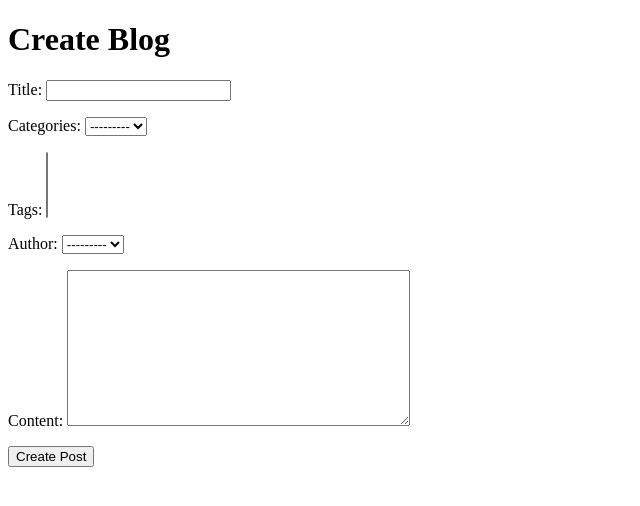
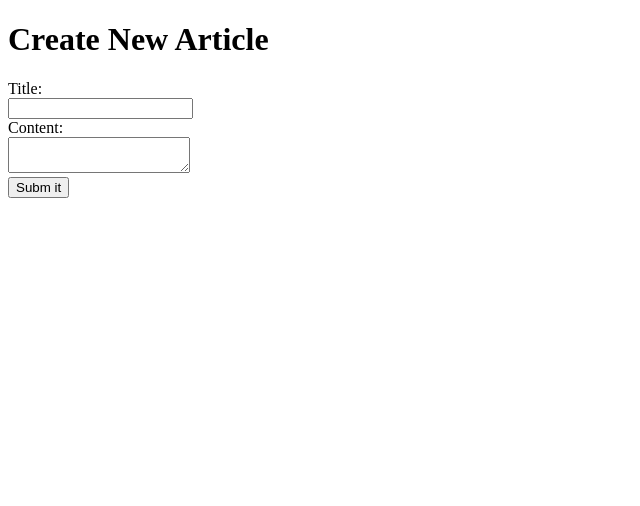
Before and after one commit to Aawam/Blogging_Django, a Django app: template templates/article_form.html in a window 1280 px wide. Shown: the top 506 px of the page, without its empty margins (0-640 px from the left). Run offline with Django 5.2, Linux system fonts and the light colour scheme; the template is opened without the code that fills it: values that come from a table or form of the project are taken from there, others are empty.

Commit message:
Commit & Push

```diff
--- a/blog/views.py
+++ b/blog/views.py
@@ -63,7 +63,7 @@ def article_create(request):
     return render(request, 'article_form.html', {'form' : form})
 
 def article_update(request, pk):
-    article = Blog_Article.get(pk=pk)
+    article = get_object_or_404(Blog_Article, pk=pk)
     if request.method == 'POST':
         form = Blog_Form(request.POST, instance=article)
         if form.is_valid():
@@ -74,7 +74,7 @@ def article_update(request, pk):
     return render(request, 'article_form.html', {'form' : form})
 
 def article_delete(request, pk):
-    article = Blog_Article.get(pk=pk)
+    article = get_object_or_404(Blog_Article, pk=pk)
     if request.method == 'POST':
         article.delete()
         return redirect('article_list')
--- a/core/urls.py
+++ b/core/urls.py
@@ -20,10 +20,10 @@ from blog.views import article_list, article_detail, article_create, article_upd
 
 urlpatterns = [
     path('', article_list, name='article_list'),
-    path('content/<int:pk>/', article_detail, name='article_detail'),
+    path('content/<str:pk>/', article_detail, name='article_detail'),
     path('content/new/', article_create, name='article_create'),
-    path('content/<int:pk>/edit/', article_update, name='article_update'),
-    path('content/<int:pk>/delete/', article_delete, name='article_delete'),
+    path('content/<str:pk>/edit/', article_update, name='article_update'),
+    path('content/<str:pk>/delete/', article_delete, name='article_delete'),
     #path('create/', create_view, name='create_view'),
     #path('success/', success_view, name='success'),
 
--- a/templates/article_detail.html
+++ b/templates/article_detail.html
@@ -8,7 +8,7 @@
 <body>
     <h1>{{ content.title }}</h1>
     <p>{{ content.content }}</p>
-    <p>Created at: {{ content.created_at }}</p>
+    <p>Created at: {{ content.date_created }}</p>
     <a href="{% url 'article_update' pk=content.pk %}">Edit</a>
     <form action="{% url 'article_delete' pk=content.pk %}" method="post">
         {% csrf_token %}
--- a/templates/article_form.html
+++ b/templates/article_form.html
@@ -1,17 +1,19 @@
-<!-- blog/templates/blog/post_form.html -->
 <!DOCTYPE html>
 <html lang="en">
 <head>
     <meta charset="UTF-8">
     <meta name="viewport" content="width=device-width, initial-scale=1.0">
-    <title>{% if form.instance.pk %}Edit Blog{% else %}Create Blog{% endif %}</title>
+    <title>Create New Article</title>
 </head>
 <body>
-    <h1>{% if form.instance.pk %}Edit Blog{% else %}Create Blog{% endif %}</h1>
+    <h1>Create New Article</h1>
     <form method="post">
         {% csrf_token %}
-        {{ form.as_p }}
-        <button type="submit">{% if form.instance.pk %}Update{% else %}Create{% endif %} Post</button>
+        <label for="title">Title:</label><br>
+        <input type="text" id="title" name="title"><br>
+        <label for="content">Content:</label><br>
+        <textarea id="content" name="content"></textarea><br>
+        <button type="submit">Subm it</button>
     </form>
 </body>
 </html>
--- a/templates/article_list.html
+++ b/templates/article_list.html
@@ -13,6 +13,6 @@
             <li><a href="{% url 'article_detail' pk=content.pk %}">{{ content.title }}</a></li>
         {% endfor %}
     </ul>
-    <a href="{% url 'article_form' %}">Create New Article</a>
+    <a href="{% url 'article_create' %}">Create New Article</a>
 </body>
 </html>
```
